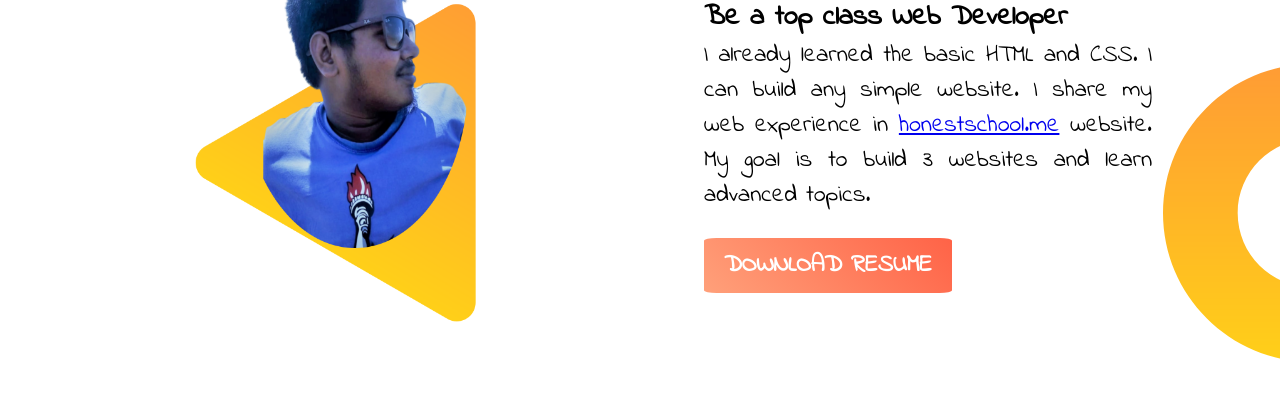
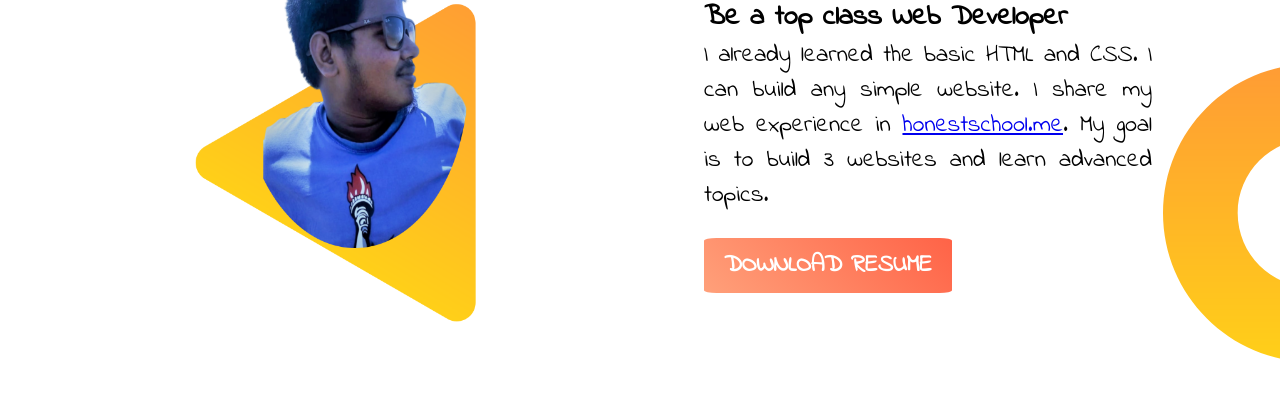
Before and after one commit to coderMojnu/web-portfolio, a plain HTML site: page index.html in a window 1280 px wide. Shown: the part 662-1060 px from the top of the page. Drawn offline with Linux system fonts and the light colour scheme.

Commit message:
change a word

```diff
--- a/index.html
+++ b/index.html
@@ -32,7 +32,7 @@
         <div class="half-width">
             <h2>My Dream</h2>
             <h3>Be a top class Web Developer</h3>
-            <p>I already learned the basic HTML and CSS. I can build any simple website. I share my web experience in <a href="https://www.honestschool.me" target="_blank">honestschool.me</a> website. My goal is to build 3 websites and learn advanced topics.</p>
+            <p>I already learned the basic HTML and CSS. I can build any simple website. I share my web experience in <a href="https://www.honestschool.me" target="_blank">honestschool.me</a>. My goal is to build 3 websites and learn advanced topics.</p>
             <br/>
             <a class="link-button" href="https://drive.google.com/file/d/1yPA-zT96MGyPvUqUB8yvPh9vaqAPWJpp/view" target="_blank">Download Resume</a>
         </div>
```
